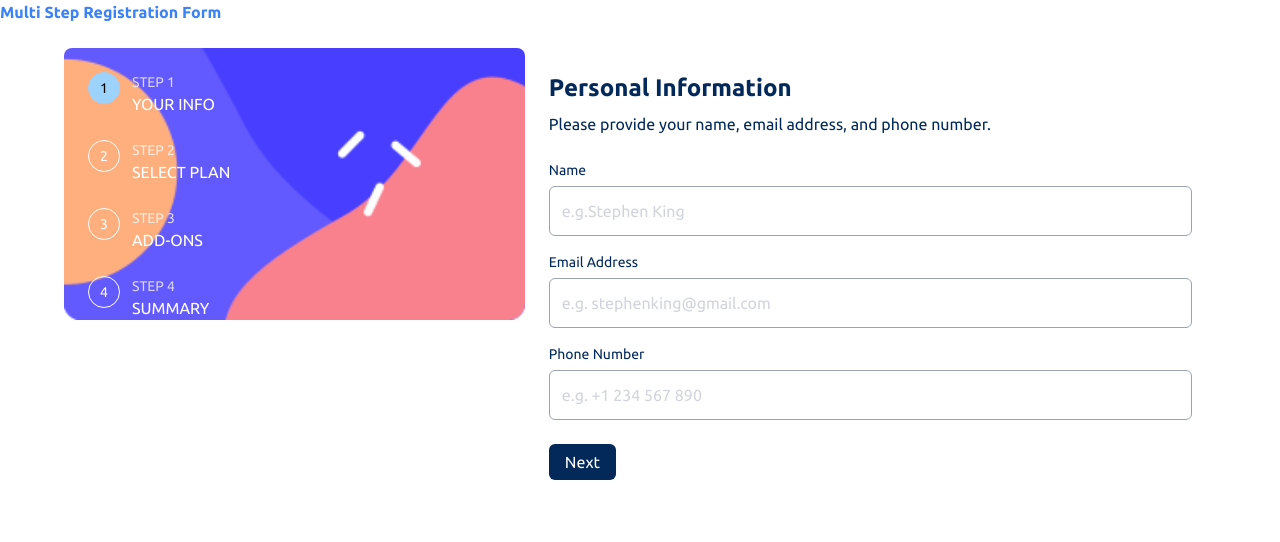
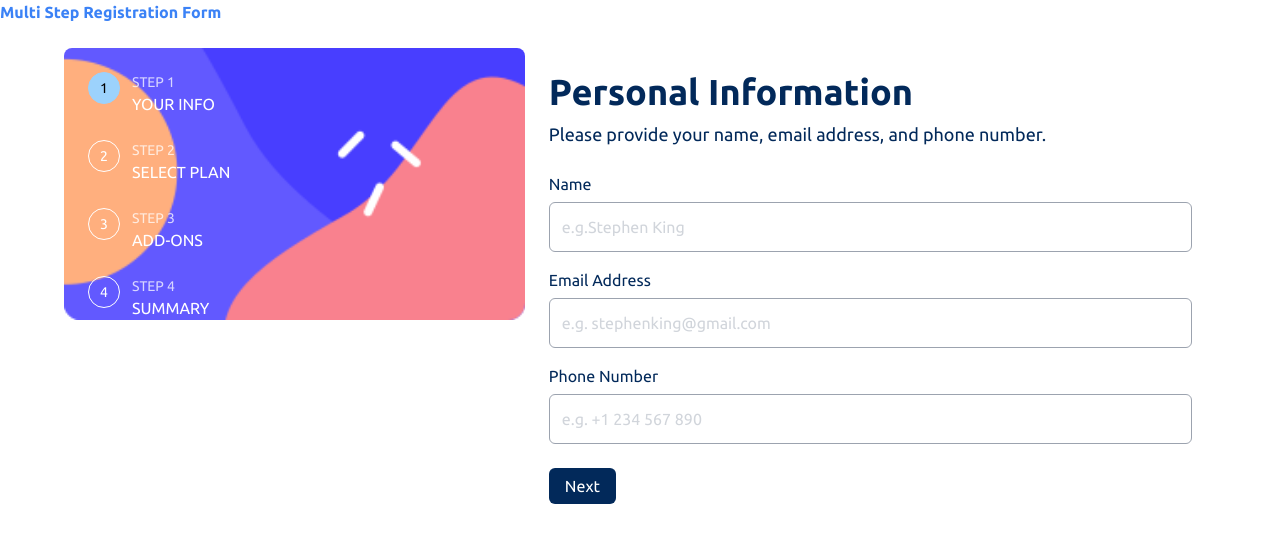
Before and after one commit to JimeBlue/multi-step-registration-form, a Nuxt app: page / in a window 1280 px wide. Shown: the top 542 px of the page. Built offline with nearby package versions, Linux system fonts and the light colour scheme; what vue-sweetalert2 would draw is missing.

Commit message:
Add styles to form label and text in step 1

```diff
--- a/assets/css/forms.css
+++ b/assets/css/forms.css
@@ -1,5 +1,5 @@
 .form-label {
-  @apply text-primary text-sm;
+  @apply text-primary text-sm lg:text-base;
 }
 
 .form-input {
--- a/assets/css/steps.css
+++ b/assets/css/steps.css
@@ -1,3 +1,3 @@
 .step-heading {
-  @apply text-2xl text-primary font-bold;
+  @apply text-2xl lg:text-4xl text-primary font-bold;
 }
--- a/components/form.vue
+++ b/components/form.vue
@@ -1,5 +1,7 @@
 <template>
-  <section class="grid lg:grid-cols-5 bg-magnolia lg:bg-white lg:p-6 font-sans">
+  <section
+    class="grid lg:grid-cols-5 bg-magnolia lg:bg-white pb-24 lg:p-6 font-sans"
+  >
     <!-- NOTE: Step indicator -->
     <article class="lg:col-span-2">
       <StepIndicator :active-step="step" />
@@ -15,7 +17,7 @@
             <div v-if="step === 1" class="p-6">
               <hgroup class="space-y-2">
                 <h2 class="step-heading">Personal Information</h2>
-                <p class="text-primary">
+                <p class="text-primary lg:text-lg">
                   Please provide your name, email address, and phone number.
                 </p>
               </hgroup>
```
